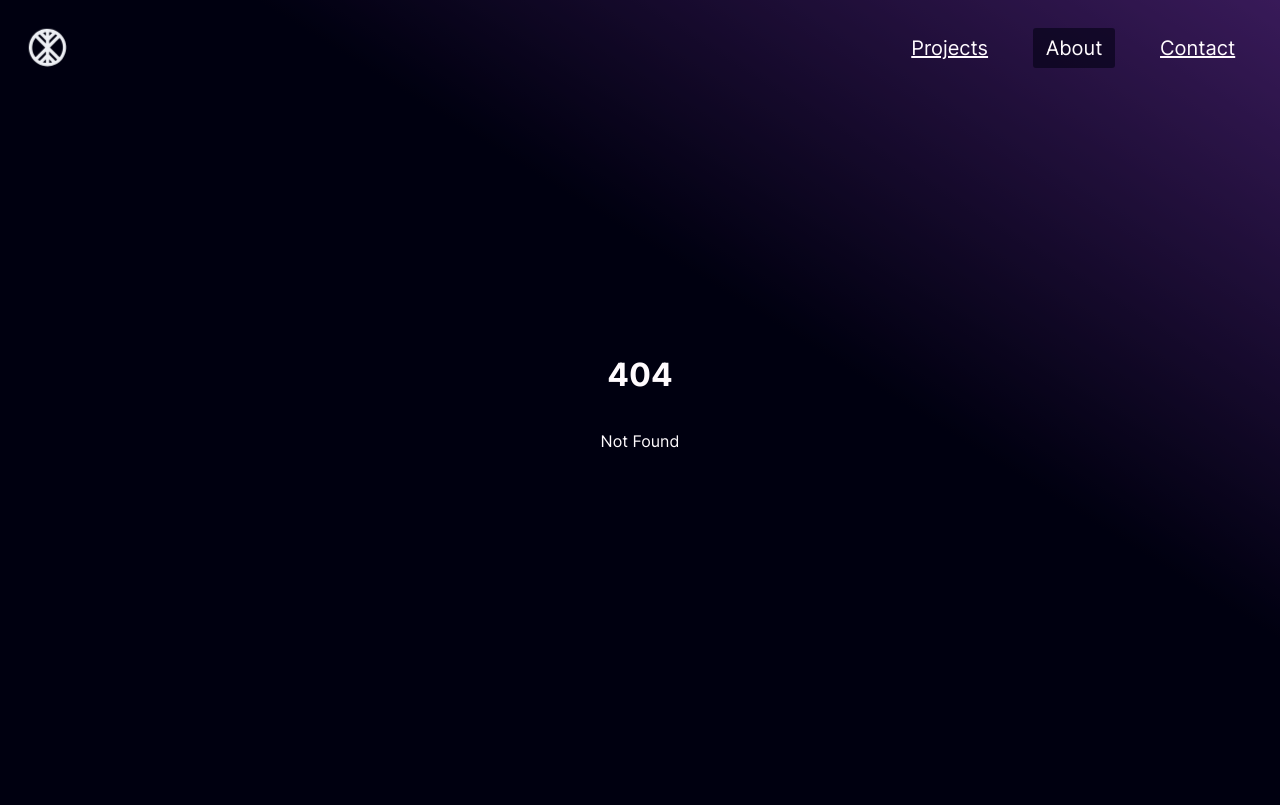
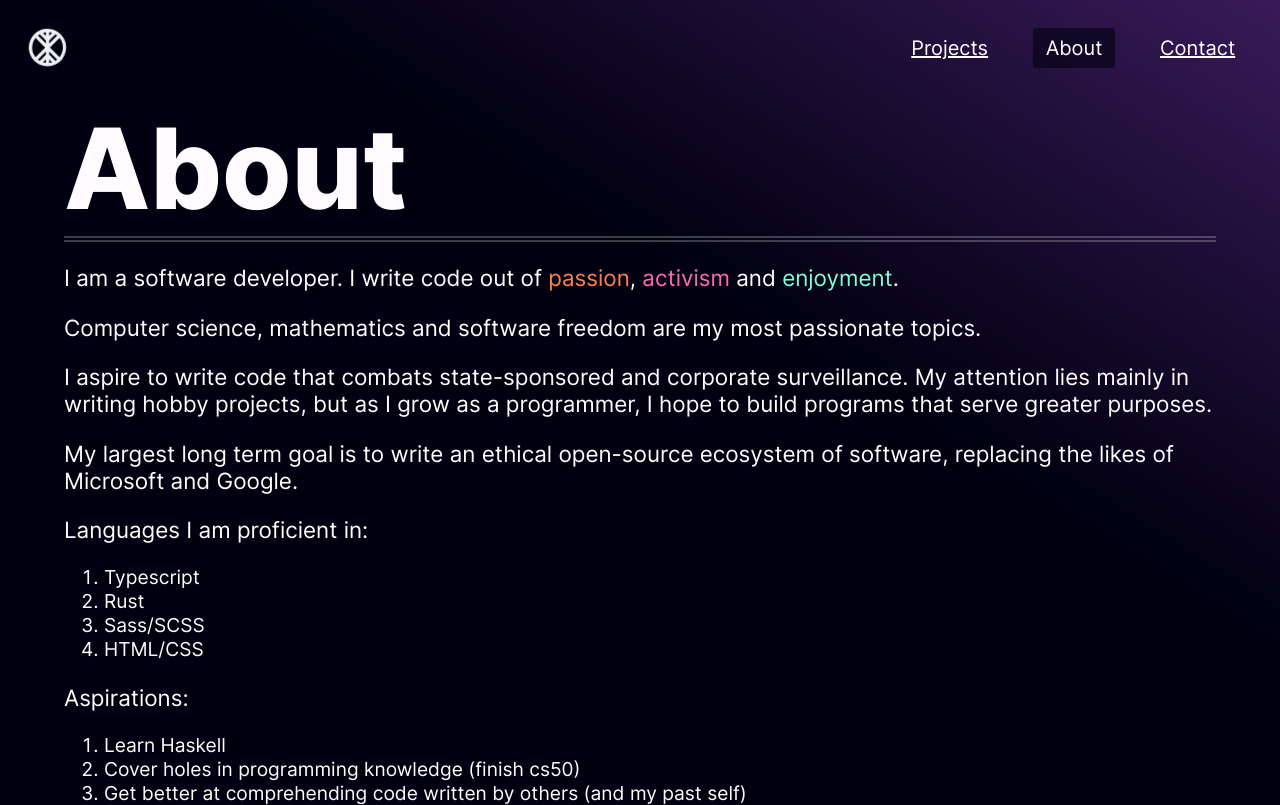
Before and after one commit to kurgon/kurgon-web, a SvelteKit app: page /About in a window 1280 px wide. Before the commit this address had no page. Built offline with nearby package versions, Linux system fonts and the light colour scheme.

Commit message:
+describe my goals and aspirations

```diff
--- /dev/null
+++ b/src/routes/About/+page.svelte
@@ -0,0 +1,63 @@
+<script lang="ts">
+  import construction from "../../assets/under-construction.png";
+</script>
+
+<main>
+  <header>About</header>
+  <div class="divider" />
+  <p>
+    I am a software developer. I write code out of <span style="color: coral"
+      >passion</span
+    >, <span style="color: hotpink">activism</span> and
+    <span style="color: aquamarine">enjoyment</span>.
+  </p>
+  <p>
+    Computer science, mathematics and software freedom are my most passionate
+    topics.
+  </p>
+  <p>
+    I aspire to write code that combats state-sponsored and corporate
+    surveillance. My attention lies mainly in writing hobby projects, but as I
+    grow as a programmer, I hope to build programs that serve greater purposes.
+  </p>
+  <p>
+    My largest long term goal is to write an ethical open-source ecosystem of
+    software, replacing the likes of Microsoft and Google.
+  </p>
+  <p>Languages I am proficient in:</p>
+  <ol>
+    <li>Typescript</li>
+    <li>Rust</li>
+    <li>Sass/SCSS</li>
+    <li>HTML/CSS</li>
+  </ol>
+  <p>Aspirations:</p>
+  <ol>
+    <li>Learn Haskell</li>
+    <li>Cover holes in programming knowledge (finish cs50)</li>
+    <li>
+      Get better at comprehending code written by others (and my past self)
+    </li>
+  </ol>
+</main>
+
+<style scoped lang="scss">
+  main {
+    width: 90%;
+    height: 75%;
+    font-size: 1.4rem;
+    header {
+      font-size: 7rem;
+      font-weight: 800;
+    }
+    div.divider {
+      width: 100%;
+      height: 2px;
+      border: solid 2px #eceff440;
+      border-inline: none;
+    }
+    ol > li {
+      font-size: 1.2rem;
+    }
+  }
+</style>
```
